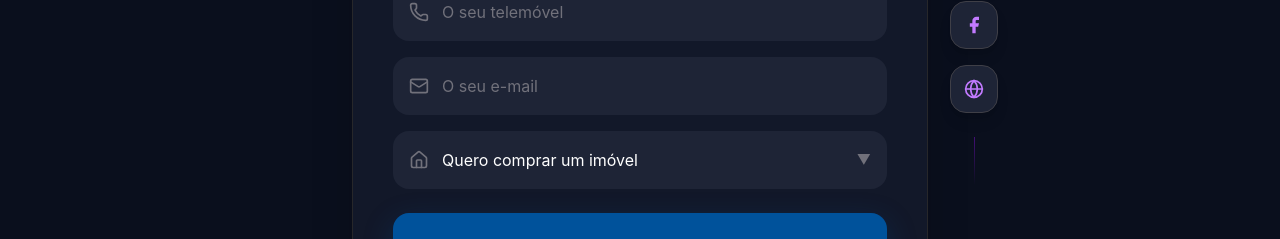
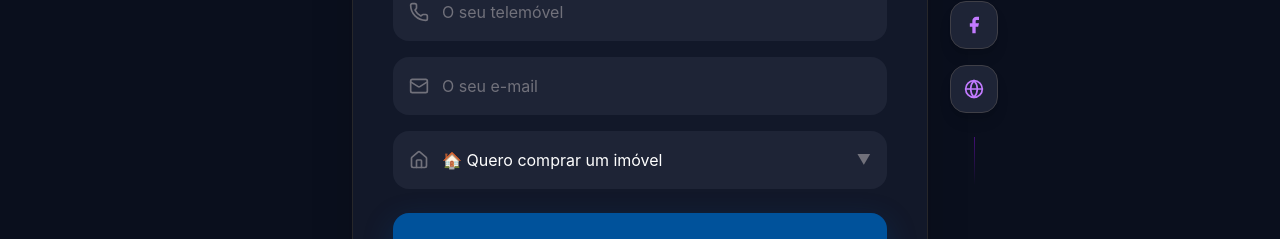
Before and after one commit to vitoriaservicosdepintura-arch/helderconsultorremax, a React (Vite) app: page / in a window 1280 px wide. Shown: the part 2240-2479 px from the top of the page. Built offline with nearby package versions, Linux system fonts and the light colour scheme.

Commit message:
Add files via upload

```diff
--- a/src/components/ContactSection.tsx
+++ b/src/components/ContactSection.tsx
@@ -79,7 +79,7 @@ const ContactSection = () => {
         name: '',
         phone: '',
         email: '',
-        interest: 'Quero comprar um imóvel'
+        interest: '🏠 Quero comprar um imóvel'
     });
 
     const handleWhatsAppClick = () => {
@@ -187,10 +187,10 @@ const ContactSection = () => {
                                     onChange={(e) => setFormData({ ...formData, interest: e.target.value })}
                                     className="w-full bg-[#1e2436] border border-transparent focus:border-blue-500/50 text-white pl-12 pr-4 py-4 rounded-2xl outline-none transition-all appearance-none cursor-pointer"
                                 >
-                                    <option value="Quero comprar um imóvel">Quero comprar um imóvel</option>
-                                    <option value="Quero vender um imóvel">Quero vender um imóvel</option>
-                                    <option value="Quero investir em imóveis">Quero investir em imóveis</option>
-                                    <option value="Apenas informações">Apenas informações</option>
+                                    <option value="🏠 Quero comprar um imóvel">🏠 Quero comprar um imóvel</option>
+                                    <option value="🔑 Quero vender um imóvel">🔑 Quero vender um imóvel</option>
+                                    <option value="📈 Quero investir em imóveis">📈 Quero investir em imóveis</option>
+                                    <option value="ℹ️ Apenas informações">ℹ️ Apenas informações</option>
                                 </select>
                                 <div className="absolute right-4 top-1/2 -translate-y-1/2 pointer-events-none text-zinc-500 text-sm">▼</div>
                             </div>
```
